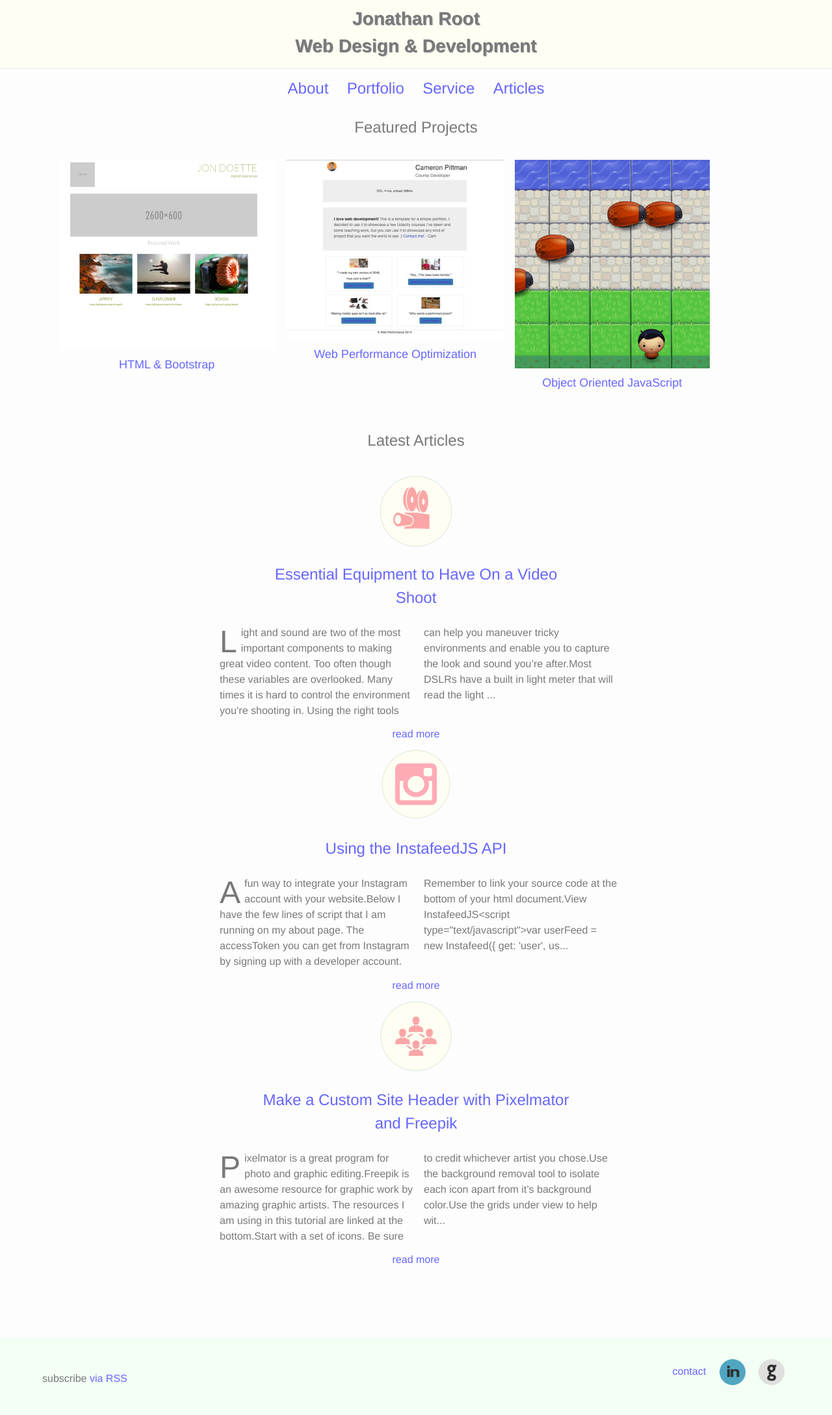
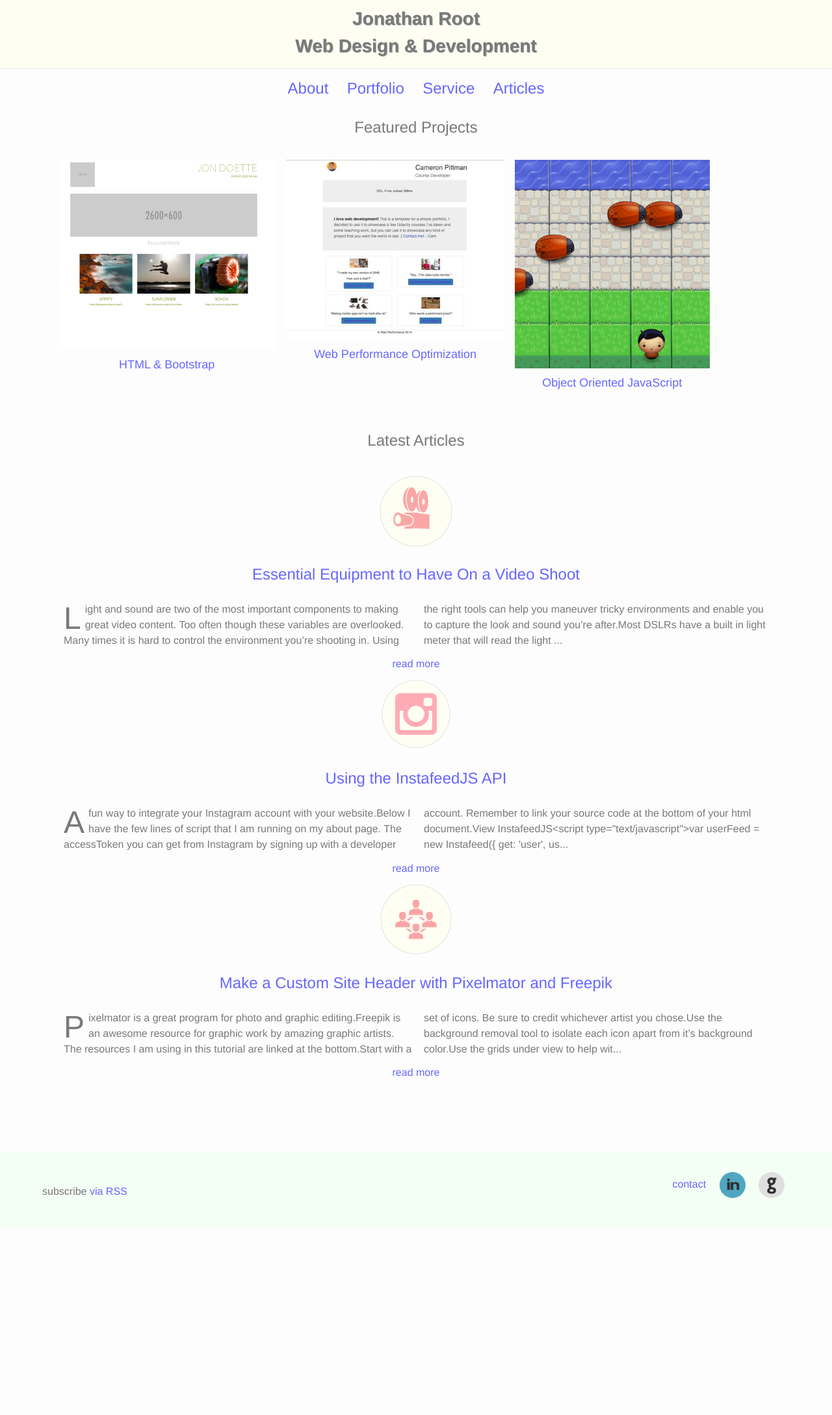
Before and after one commit to jaroot32/jonathanRootPortfolio, a Jekyll site: the page built from index.html, in a window 1280 px wide. Shown: the whole page at 65% size. Built offline with Jekyll 4.4.1, drawn with Linux system fonts in a browser that asks for light colours; a style sheet for code colours, icons or effects is not loaded; after the commit the page ends 1890 px from its top, so only the background shows below that.

Commit message:
update: aligning columns

```diff
--- a/_sass/_post.scss
+++ b/_sass/_post.scss
@@ -4,8 +4,8 @@
 }
 .post {
 	float:left;
-	max-width: 75%;
-	margin:  0 15em;
+	max-width: 100%;
+	margin:  0 auto;
 }
 .post-tags {
 	min-height:110px;
```
